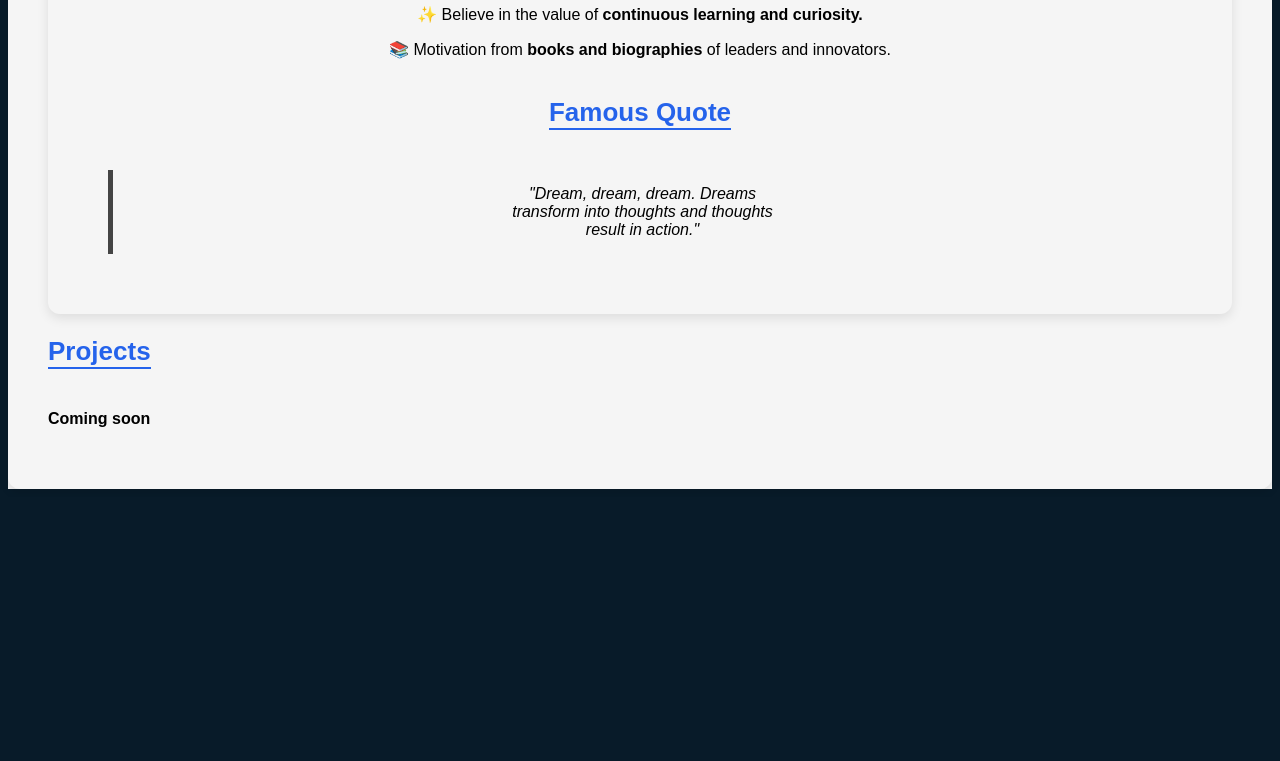
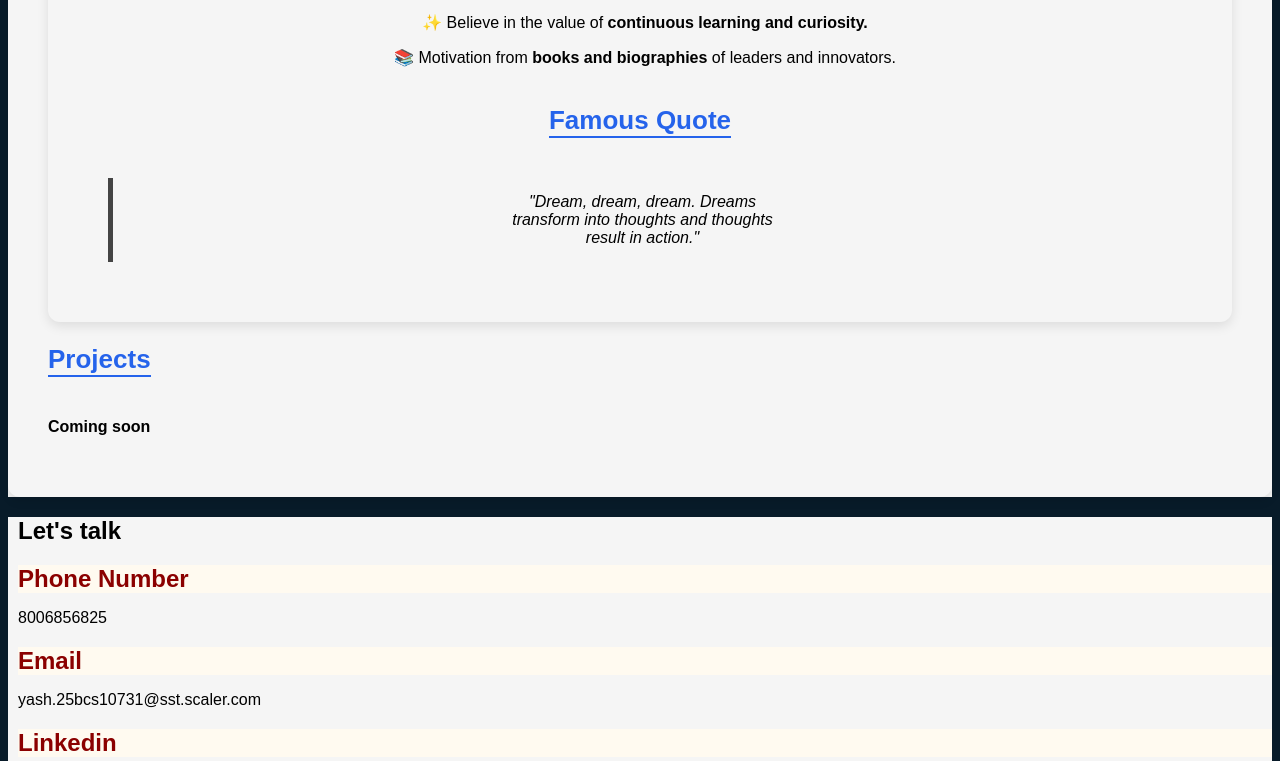
Before and after one commit to Yash8006/Portfolio, a plain HTML site: page about.html in a window 1280 px wide. Shown: the part 838-1599 px from the top of the page. Before the commit the page ends 1335 px from the top, so only its background shows below. Drawn offline with Linux system fonts and the light colour scheme; grey boxes are pictures that could not be loaded.

Commit message:
Update about.html

```diff
--- a/about.html
+++ b/about.html
@@ -3,7 +3,7 @@
 <head>
     <meta charset="UTF-8">
     <meta name="viewport" content="width=device-width, initial-scale=1.0">
-    <title>Document</title>
+    <title>Portfolio</title>
     <style>
         body{
             font-family: Arial, Helvetica, sans-serif;
@@ -20,10 +20,15 @@
         }
         h3{
             font-size: 24px;
-            margin: 15px 0 10px;
+            margin: 20px 0 10px;
             color: darkred;
             background-color: floralwhite ;
+            margin-left: 10px;
 
+
+        }
+        .about-content p{
+          margin-left: 10px;
         }
         #achievements{
             background: #f5f5f5;
@@ -61,6 +66,12 @@
         border-left: 5px solid #444;
         font-style: italic;
         margin: 20px;
+        }
+        .contacts h2{
+          margin-left: 10px;
+        }
+        .contacts p{
+          margin-left: 10px;
         }
 @media (max-width: 1024px) {
       .about h2 {
@@ -133,6 +144,9 @@
         font-size: 13px;
       }
     }
+    .contacts{
+      background-color: #f5f5f5;
+    }
   </style>
 
 <body>
@@ -178,6 +192,15 @@
 
         </div>
     </section>
+    <section class="contacts">
+      <h2>Let's talk</h2>
+      <h3>Phone Number</h3>
+      <p>8006856825</p>
+      <h3>Email</h3>
+      <p>yash.25bcs10731@sst.scaler.com</p>
+      <h3>Linkedin</h3>
+      <a href="https://www.linkedin.com/in/yash-kumar-goyal-02bb0337b?utm_source=share&utm_campaign=share_via&utm_content=profile&utm_medium=android_app" target="_blank"><img src="https://static.vecteezy.com/system/resources/previews/012/660/862/non_2x/linkedin-logo-on-transparent-isolated-background-free-vector.jpg" alt="Linkedin" width="100px" height="100px"></a>
+    </section>
 
 </body>
 </html>
```
